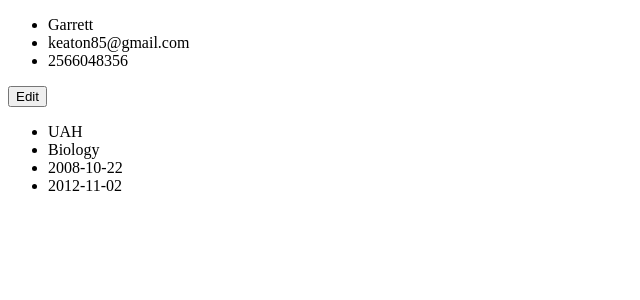
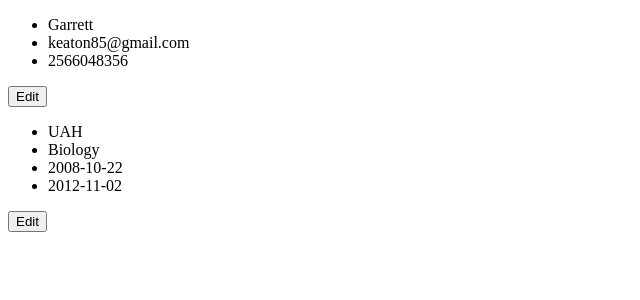
Before and after one commit to gband85/cv-project, a React (Create React App) app: page / in a window 1280 px wide. Shown: the top 300 px of the page, without its empty margins (0-640 px from the left). Built offline with nearby package versions, Linux system fonts and the light colour scheme; the HTML template or start-up script is replaced by a standard one.

Commit message:
add edit button

```diff
--- a/src/components/Education.js
+++ b/src/components/Education.js
@@ -7,13 +7,15 @@ class Education extends Component {
     render() {
 
         return (
+            <div>
             <ul>
                 <li>{this.props.schoolName}</li>
                 <li>{this.props.schoolSubject}</li>
                 <li>{this.props.schoolStart}</li>
                 <li>{this.props.schoolEnd}</li>
             </ul>
-
+            <button type="button" onClick={this.props.editEducationFn}>Edit</button>
+            </div>
         )
     }
 }
--- a/src/components/Profession.js
+++ b/src/components/Profession.js
@@ -8,6 +8,7 @@ class Profession extends Component {
     render() {
 
         return (
+            <div>
 <ul>
     <li>{this.props.company}</li>
     <li>{this.props.position}</li>
@@ -15,6 +16,8 @@ class Profession extends Component {
     <li>{this.props.positionStart}</li>
     <li>{this.props.positionEnd}</li>
 </ul>
+<button type="button" onClick={this.props.editProfessionFn}>Edit</button>
+</div>
         )
     }
 }
```
